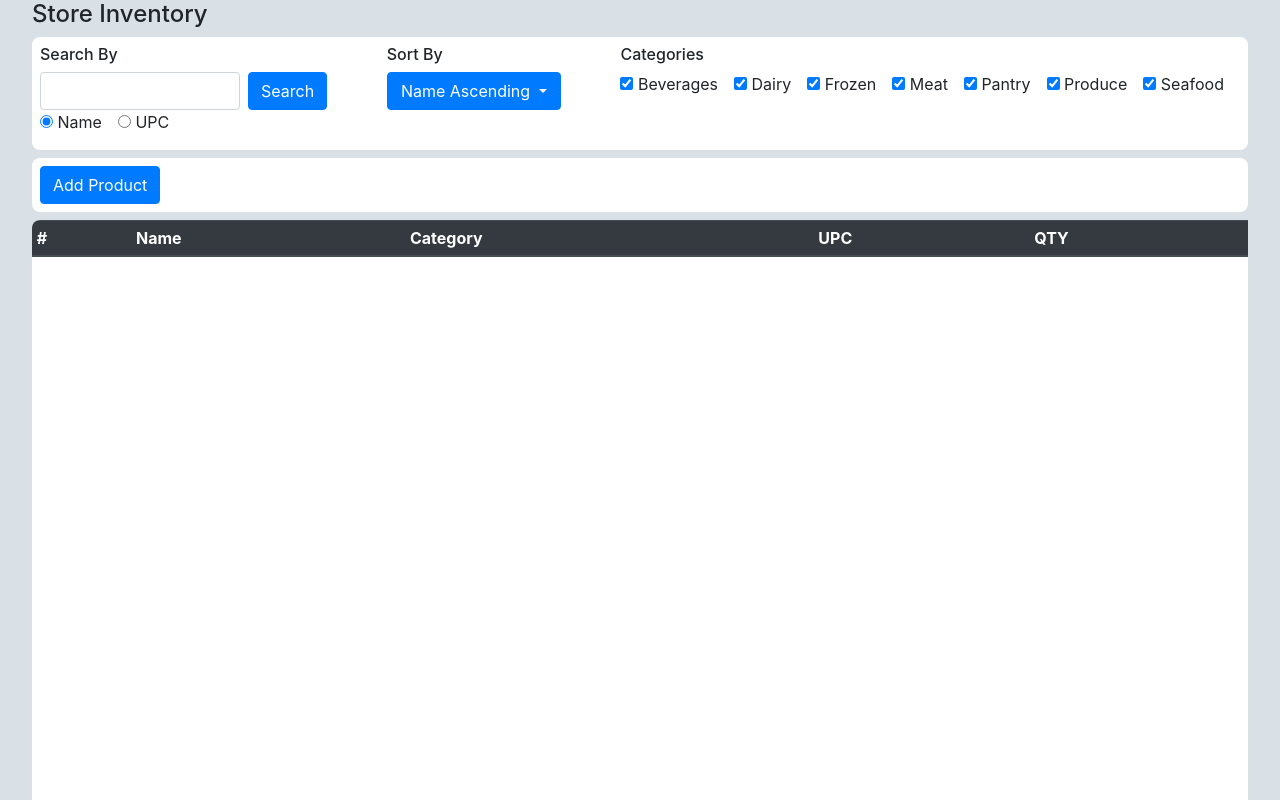
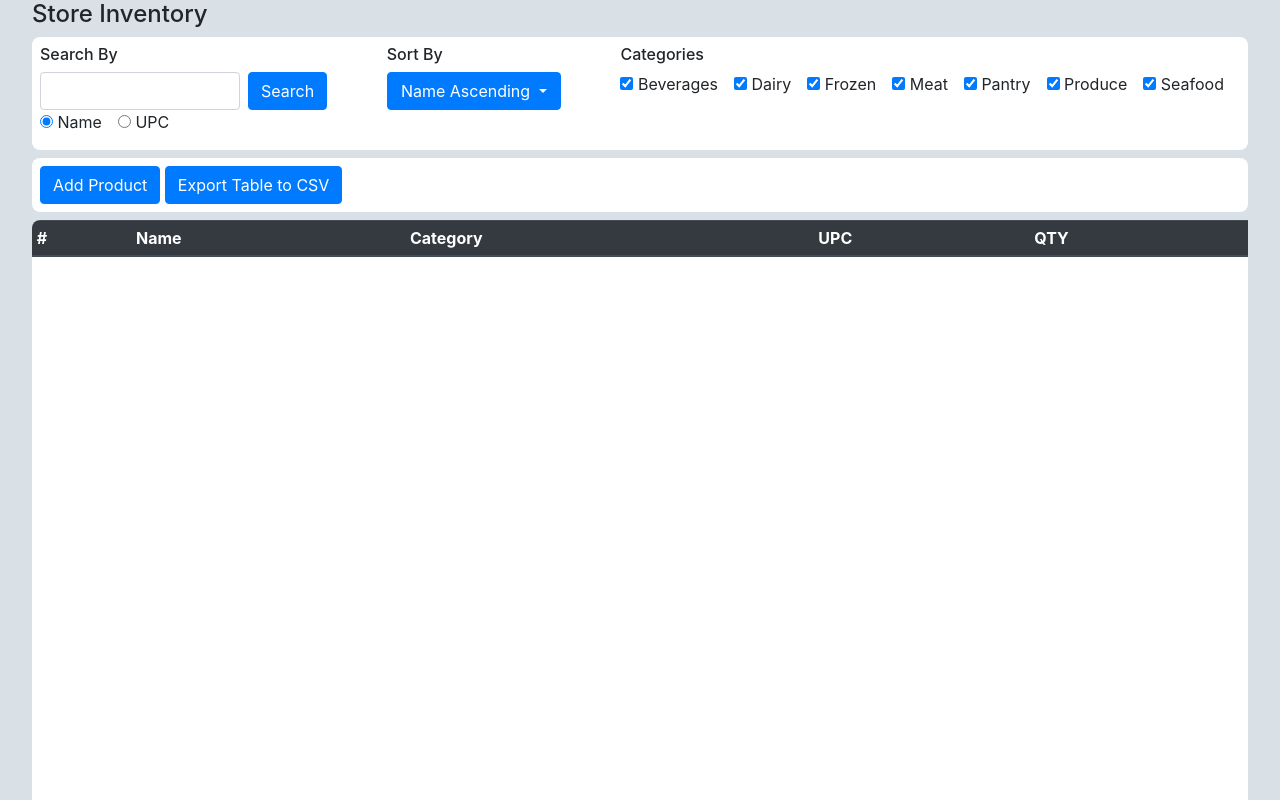
Before and after one commit to M-Valentino/store_inventory, a Django app: page / in a window 1280 px wide. Run offline with Django 4.2, Linux system fonts and the light colour scheme; data that the repository does not hold is empty; some libraries are stand-ins or nearby versions.

Commit message:
added export to csv feature

```diff
--- a/data/views.py
+++ b/data/views.py
@@ -21,7 +21,7 @@ def inventory(request):
     search_term = request.GET.get('searchTerm')
     search_by = request.GET.get('searchBy')
     sort_by = request.GET.get('sortBy')
-    print(sort_by)
+    return_data_type = request.GET.get('returnDataType')
 
     categories = [cat.strip() for cat in categories_param.split(',')] if categories_param else []
 
@@ -46,8 +46,21 @@ def inventory(request):
     elif sort_by == "QTY Descending":
         items = items.order_by('-qty')
 
-    items_list = list(items.values("name", "category", "upc", "qty"))
-    return JsonResponse(items_list, safe=False)
+    if return_data_type == 'csv':
+        items_list = list(items.values("name", "category", "upc", "qty", "description", "date_added"))
+        csv_buffer = StringIO()
+        csv_writer = csv.writer(csv_buffer)
+        csv_writer.writerow(["name", "category", "upc", "qty", "description", "date_added"])
+
+        for i in items_list:
+            csv_writer.writerow([i['name'], i['category'], i['upc'], i['qty'], i['description'], i['date_added']])
+
+        response = HttpResponse(csv_buffer.getvalue(), content_type='text/csv')
+        response['Content-Disposition'] = 'attachment; filename="inventory_list.csv"'
+        return response
+    else:
+        items_list = list(items.values("name", "category", "upc", "qty"))
+        return JsonResponse(items_list, safe=False)
 
 @csrf_exempt
 @require_http_methods(["POST"])
--- a/static/css/style.css
+++ b/static/css/style.css
@@ -97,9 +97,6 @@ header h1 {
 }
 
 .control-container {
-  display: flex;
-  flex-direction: row;
-  justify-content: space-between;
   background-color: #fff;
   border-radius: 0.5rem;
   padding: 0.5rem;
--- a/static/js/inventoryDisplay.js
+++ b/static/js/inventoryDisplay.js
@@ -37,7 +37,11 @@ const populateInventoryTable = (inventoryList) => {
   });
 };
 
-const fetchInventory = async (categories, searchTermObj) => {
+const fetchInventory = async (
+  categories,
+  searchTermObj,
+  returnDataType = "json"
+) => {
   try {
     const params = new URLSearchParams();
     if (categories.length > 0) {
@@ -47,6 +51,7 @@ const fetchInventory = async (categories, searchTermObj) => {
     params.append("searchTerm", searchTermObj.searchTerm);
     params.append("searchBy", searchTermObj.searchBy);
     params.append("sortBy", document.getElementById("sortByBtn").innerHTML);
+    params.append("returnDataType", returnDataType);
 
     const response = await fetch(`/data/inventory?${params.toString()}`, {
       method: "GET",
@@ -55,8 +60,13 @@ const fetchInventory = async (categories, searchTermObj) => {
     if (!response.ok) {
       throw new Error(`Response status: ${response.status}`);
     }
-    const json = await response.json();
-    return json;
+    if (returnDataType === "json") {
+      const json = await response.json();
+      return json;
+    } else if ((returnDataType = "csv")) {
+      const csvTxt = await response.text();
+      return csvTxt;
+    }
   } catch (e) {
     console.warn(e);
   }
@@ -96,6 +106,25 @@ const handleInventoryDisplay = async () => {
   const checkedCategories = getCheckedCategories();
   const inventoryList = await fetchInventory(checkedCategories, searchTerm);
   populateInventoryTable(inventoryList);
+};
+
+const getSpreadsheet = async () => {
+  const searchTerm = getSearchTerm();
+  const checkedCategories = getCheckedCategories();
+  const inventoryListCSV = await fetchInventory(
+    checkedCategories,
+    searchTerm,
+    "csv"
+  );
+  const blob = new Blob([inventoryListCSV], { type: "text/csv" });
+  const url = URL.createObjectURL(blob);
+  const a = document.createElement("a");
+  a.href = url;
+  a.download = "inventory_list.csv";
+  document.body.appendChild(a);
+  a.click();
+  document.body.removeChild(a);
+  URL.revokeObjectURL(url);
 };
 
 const debouncedHandleInventoryDisplay = debounce(handleInventoryDisplay, 300);
--- a/templates/home.html
+++ b/templates/home.html
@@ -17,6 +17,9 @@
         <div class="control-container">
           <button class="btn btn-primary" onclick="showAddProductModal()">
             Add Product
+          </button>
+          <button class="btn btn-primary" onclick="getSpreadsheet()">
+            Export Table to CSV
           </button>
         </div>
       </header>
--- a/templates/search_controls.html
+++ b/templates/search_controls.html
@@ -1,4 +1,4 @@
-<div class="control-container">
+<div class="control-container flex-row justify-between">
   <div class="search-container mr-1r">
     <h2>Search By</h2>
     <div class="flex-row">
```
Also changed, not shown: data/tests/test_inventory.py (+2 -2 lines).
